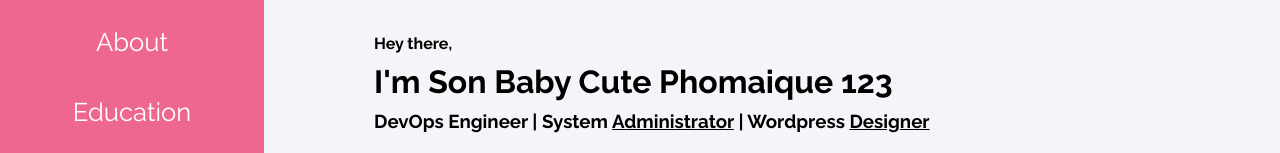
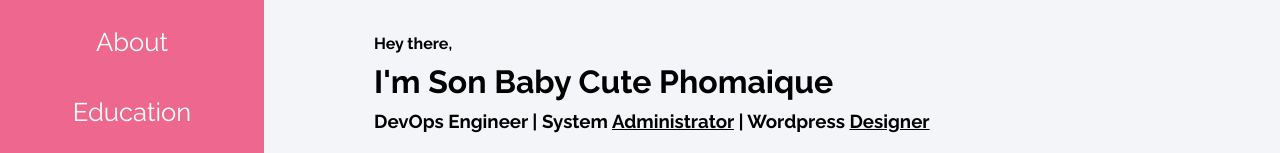
Before and after one commit to phongson92/Portfolio_ReactJS, a React (Create React App) app: page /about in a window 1280 px wide. Shown: the part 143-296 px from the top of the page. Built offline with nearby package versions, Linux system fonts and the light colour scheme.

Commit message:
upload jenkinsfile

```diff
--- a/deploymentservice.yml
+++ b/deploymentservice.yml
@@ -20,7 +20,7 @@ spec:
       nodeName: tlinkvn-2434-k8s-node3 #set default node to run deployment
       containers:
       - name: reactjs-server
-        image: phongson92/portfolio-reactjs:66
+        image: phongson92/portfolio-reactjs:67
         imagePullPolicy: Always
         ports:
         - containerPort: 80
--- a/src/contents/About.js
+++ b/src/contents/About.js
@@ -7,7 +7,7 @@ class About extends Component {
             <div className="condiv">
             <h1 className="subtopic">About Me </h1>
             <h4>Hey there,</h4>
-            <h1>I'm Son Baby Cute Phomaique 123</h1>
+            <h1>I'm Son Baby Cute Phomaique</h1>
             <h3>DevOps Engineer | System <u>Administrator</u> | Wordpress <u>Designer</u></h3>
             <br></br>
             <p>I have 5 years of experience in System Administration and 1 year Devops Engineer.
```
Also changed, not shown: 1 other file (tests, documents, lock files or other folders).
